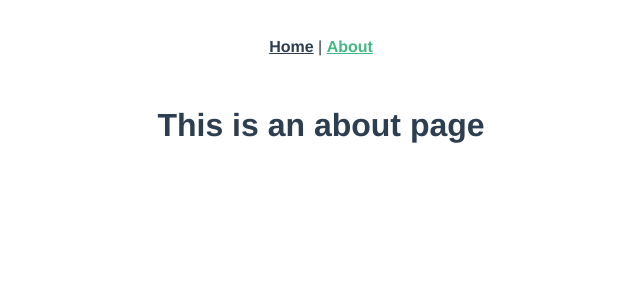
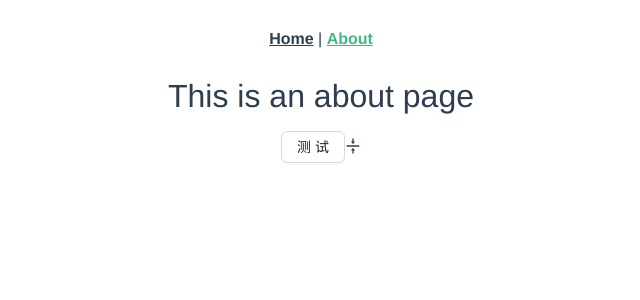
Before and after one commit to BJTU-zhj/12306-learn, a Vue app in the folder web/: page /about in a window 1280 px wide. Shown: the top 300 px of the page, without its empty margins (319-959 px from the left). Built offline with nearby package versions, Linux system fonts and the light colour scheme.

Commit message:
集成 ant design vue以及图标组件

```diff
--- a/web/package.json
+++ b/web/package.json
@@ -8,6 +8,8 @@
     "lint": "vue-cli-service lint"
   },
   "dependencies": {
+    "@ant-design/icons-vue": "^6.1.0",
+    "ant-design-vue": "^4.2.6",
     "core-js": "^3.8.3",
     "vue": "^3.2.13",
     "vue-router": "^4.0.3",
--- a/web/src/main.js
+++ b/web/src/main.js
@@ -2,5 +2,15 @@
 import App from './App.vue'
 import router from './router'
 import store from './store'
+import Antd from 'ant-design-vue';
+import 'ant-design-vue/dist/reset.css';
+import * as Icons from '@ant-design/icons-vue'
 
-createApp(App).use(store).use(router).mount('#app')
+const app=createApp(App);
+app.use(Antd).use(store).use(router).mount('#app');
+
+//全局使用图标
+const icons = Icons;
+for (const i in icons) {
+  app.component(i, icons[i]);
+}
--- a/web/src/views/AboutView.vue
+++ b/web/src/views/AboutView.vue
@@ -1,5 +1,7 @@
 <template>
   <div class="about">
     <h1>This is an about page</h1>
+    <a-button>测试</a-button>
+    <vertical-align-middle-outlined />
   </div>
 </template>
```
Also changed, not shown: 1 other file (tests, documents, lock files or other folders).
